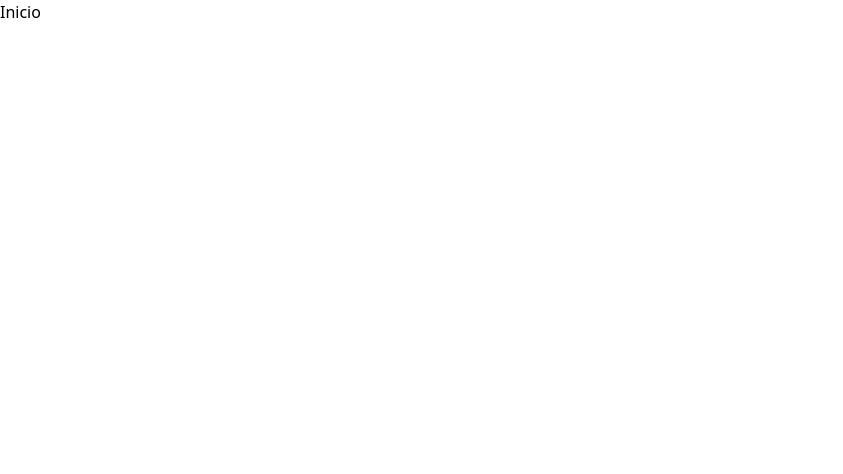
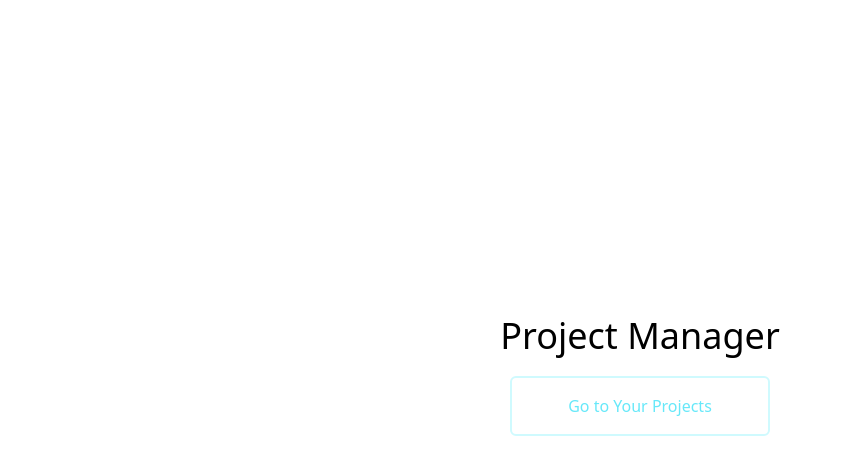
Before and after one commit to ballestrino/ProgressAppFront, a React (Vite) app: page / in a window 1280 px wide. Shown: the top 474 px of the page, without its empty margins (0-843 px from the left). Built offline with nearby package versions, Linux system fonts and the light colour scheme.

Commit message:
Home design and basic components

```diff
--- a/src/App.jsx
+++ b/src/App.jsx
@@ -1,6 +1,6 @@
 import { BrowserRouter, Routes, Route } from 'react-router-dom'
 
-import Inicio from './views/Inicio'
+import Home from './views/Home'
 import Goals from './views/Goals'
 import Projects from './views/Projects'
 
@@ -8,7 +8,7 @@ export default function App() {
   return (
     <BrowserRouter>
       <Routes>
-        <Route path='/' element={<Inicio />} />
+        <Route path='/' element={<Home />} />
         <Route path='/projects' element={<Projects />} />
         <Route path='/goals' element={<Goals />} />
       </Routes>
--- /dev/null
+++ b/src/components/Home/HomeInterface.jsx
@@ -0,0 +1,19 @@
+import { Link } from 'react-router-dom'
+export default function HomeInterface() {
+  return (
+    <div className='flex flex-col w-screen h-screen items-center justify-center'>
+      <div className='flex flex-col items-center justify-center mb-12 h-1/2 w-1/2 gap-5'>
+        <h1 className='text-4xl'>Project Manager</h1>
+
+        <Link
+          to='/projects'
+          className='text-cyan-300 border-cyan-100 border-2 rounded-md px-14 py-4 text-center
+          hover:bg-cyan-300 hover:text-white transition duration-200 ease-in-out hover:scale-105
+          '
+        >
+          Go to Your Projects
+        </Link>
+      </div>
+    </div>
+  )
+}
--- /dev/null
+++ b/src/views/Home.jsx
@@ -0,0 +1,5 @@
+import HomeInterface from '../components/Home/HomeInterface'
+
+export default function Home() {
+  return <HomeInterface />
+}
--- a/src/views/Inicio.jsx
+++ /dev/null
@@ -1,3 +0,0 @@
-export default function Inicio() {
-  return <div>Inicio</div>
-}
```
